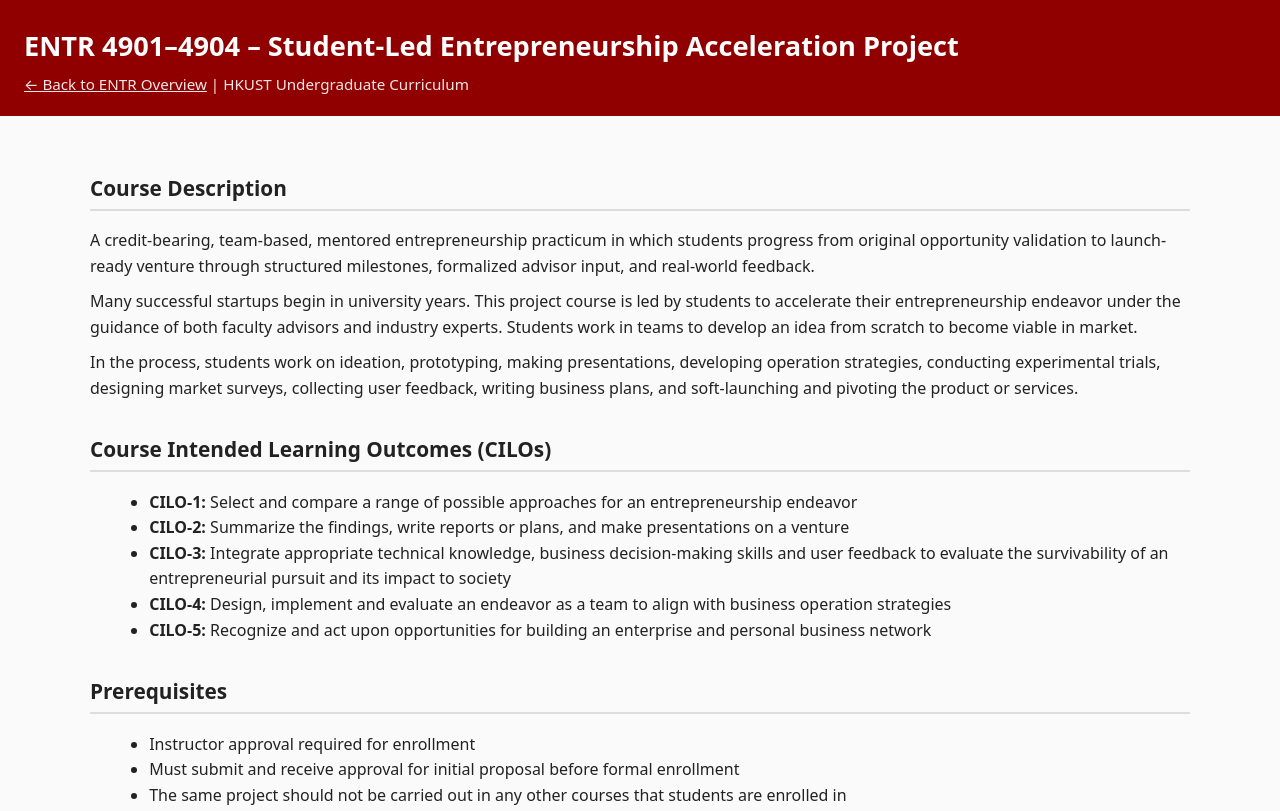
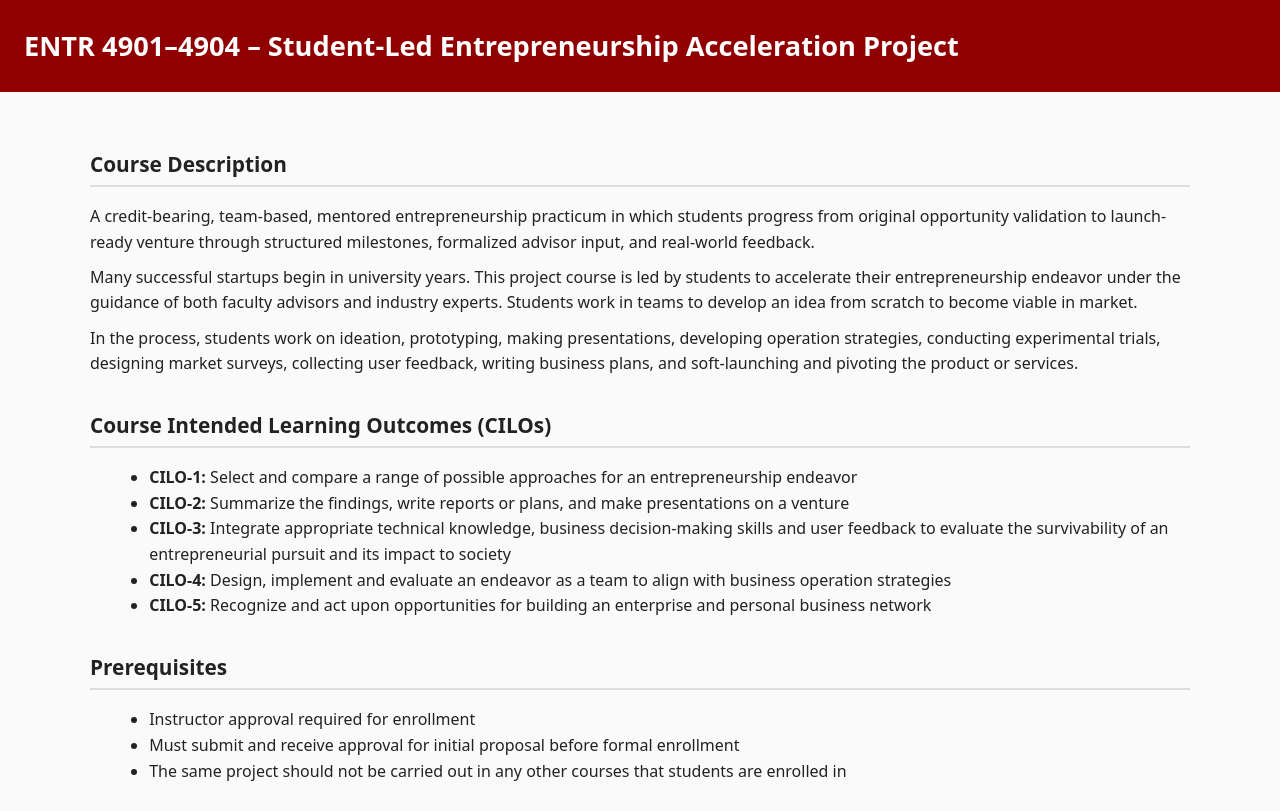
Before and after one commit to aloysiusraj001/ENTR, a plain HTML site: page entr-4901-4904.html in a window 1280 px wide. Shown: the top 811 px of the page. Drawn offline with Linux system fonts and the light colour scheme.

Commit message:
Remove back link from header in entr-4901-4904.html
Removed back link to ENTR Overview from header.

```diff
--- a/entr-4901-4904.html
+++ b/entr-4901-4904.html
@@ -109,7 +109,7 @@
 <body>
     <header>
         <h1>ENTR 4901–4904 – Student-Led Entrepreneurship Acceleration Project</h1>
-        <p><a href="index.html">← Back to ENTR Overview</a> | HKUST Undergraduate Curriculum</p>
+
     </header>
 
     <main>
```
